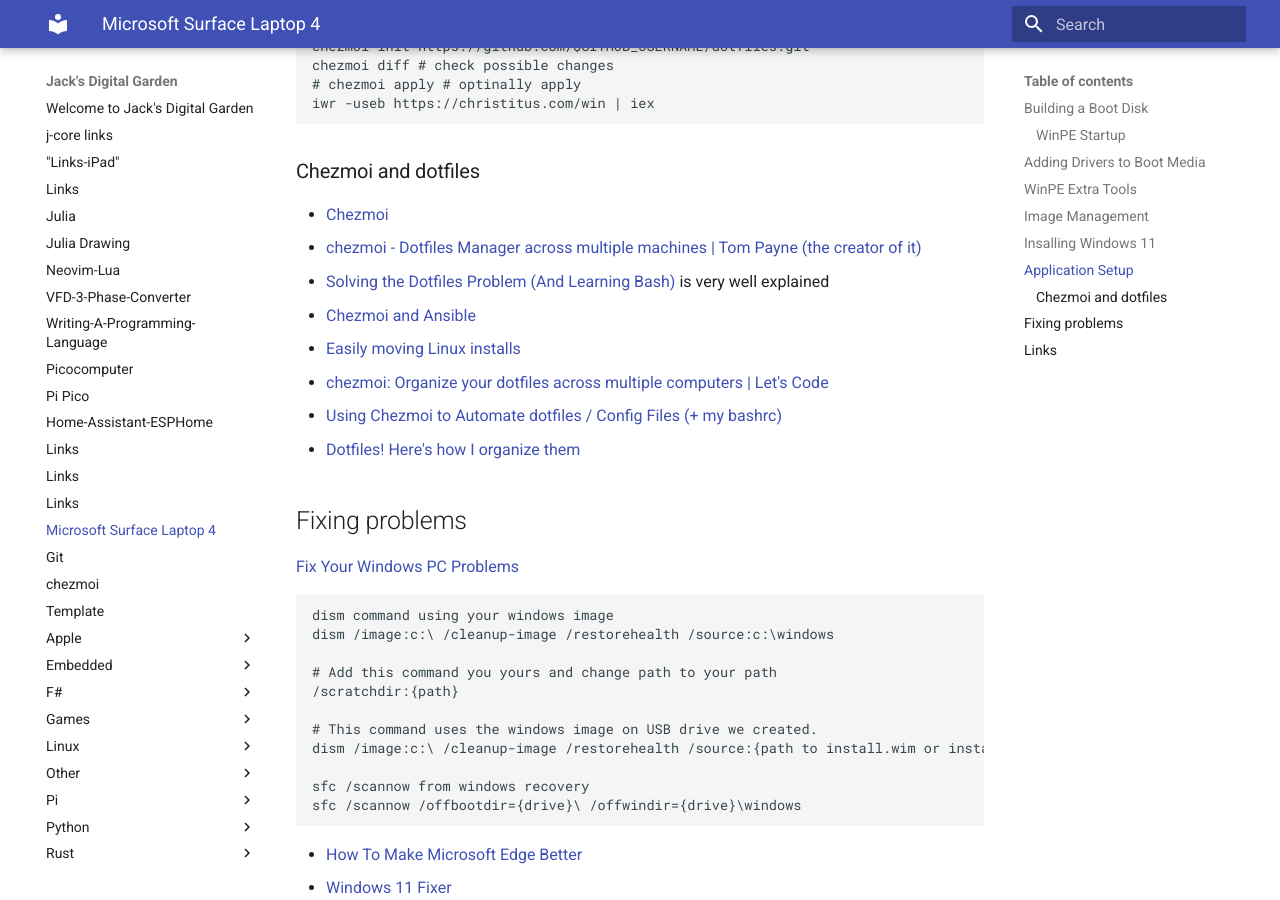
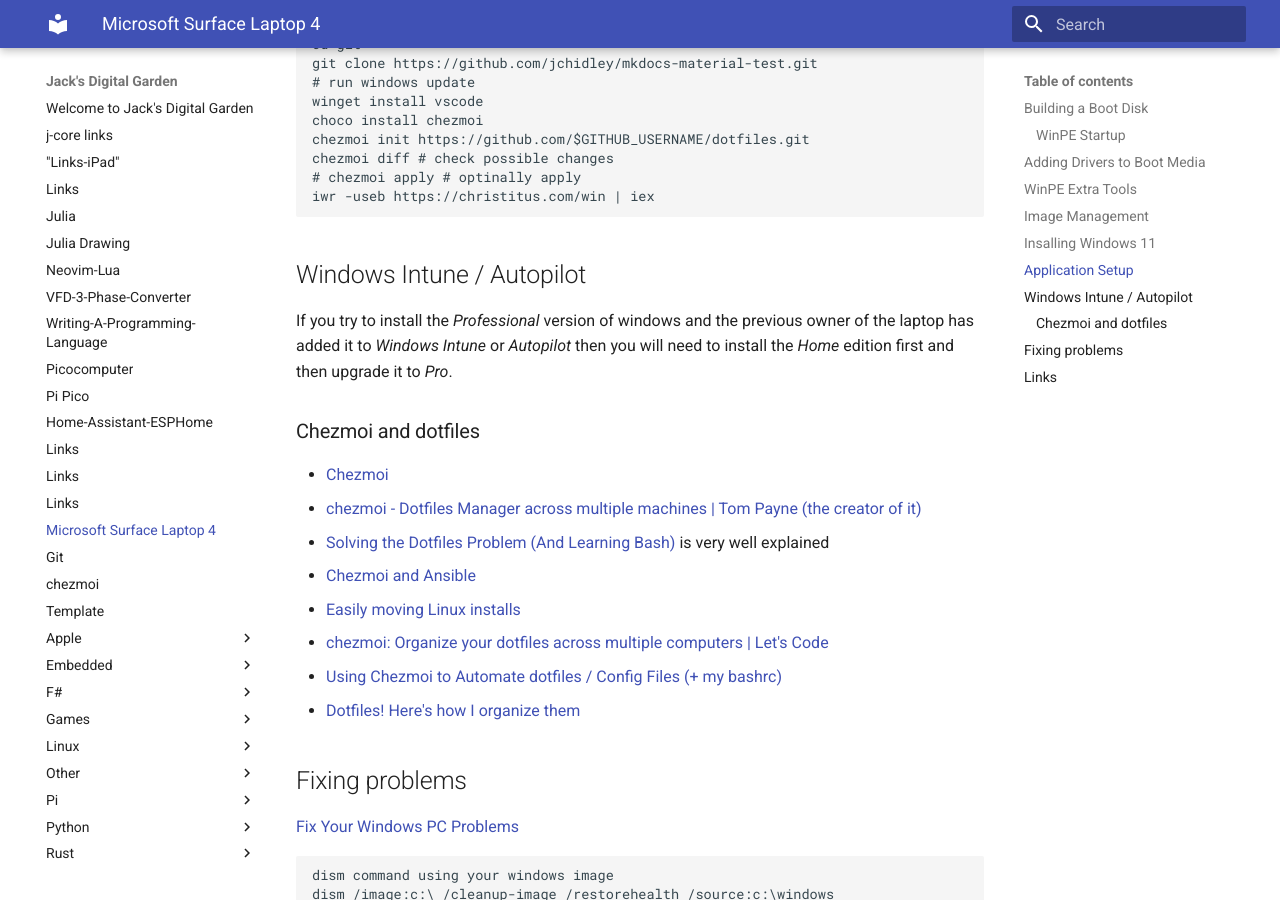
Before and after one commit to jchidley/mkdocs-material-test, an MkDocs documentation site: the page built from docs/2024-01-17-Microsoft-Surface-Laptop-4.md, in a window 1280 px wide and 900 px high, scrolled down 7255 px. Built offline with MkDocs 1.6.1 and Material for MkDocs 9.7.7, drawn with Linux system fonts in a browser that asks for light colours; some of the changed text lies outside the part shown.

Commit message:
More PE information and comments about Intune/Autopilot

````diff
--- a/docs/2024-01-17-Microsoft-Surface-Laptop-4.md
+++ b/docs/2024-01-17-Microsoft-Surface-Laptop-4.md
@@ -11,6 +11,10 @@
 [Create a recovery drive (WinRE)](https://support.microsoft.com/en-us/windows/create-a-recovery-drive-abb4691b-5324-6d4a-8766-73fab304c246) using the control panel from a existing version of windows, [create Windows 11 installation media](https://www.microsoft.com/en-gb/software-download/windows11) or build [Windows PE (WinPE)](https://learn.microsoft.com/en-us/windows-hardware/manufacture/desktop/winpe-intro?view=windows-11) as described below.
 
 [Install the Windows ADK offline](https://learn.microsoft.com/en-us/windows-hardware/get-started/adk-offline-install) and add [the WinPE add-on](https://learn.microsoft.com/en-us/windows-hardware/get-started/adk-install):
+
+[A comprehensive description of a WinPE installation USB](https://superuser.com/a/1632315)
+[WinPE - Create a Custom Windows Install USB](https://www.elevenforum.com/t/winpe-create-a-custom-windows-install-usb.4804/)
+[Install Windows 11 using WinPE usb on any partition by typing setup at command prompt.](https://www.elevenforum.com/t/install-windows-11-using-winpe-usb-on-any-partition-by-typing-setup-at-command-prompt.9160/)
 
 ```PowerShell
 cd "$env:HOMEPATH\Downloads\Windows Kits\10\ADK"
@@ -346,6 +350,10 @@
 iwr -useb https://christitus.com/win | iex
 ```
 
+## Windows Intune / Autopilot
+
+If you try to install the *Professional* version of windows and the previous owner of the laptop has added it to *Windows Intune* or *Autopilot* then you will need to install the *Home* edition first and then upgrade it to *Pro*.
+
 ### Chezmoi and dotfiles
 
 * [Chezmoi](https://www.chezmoi.io/)
````
